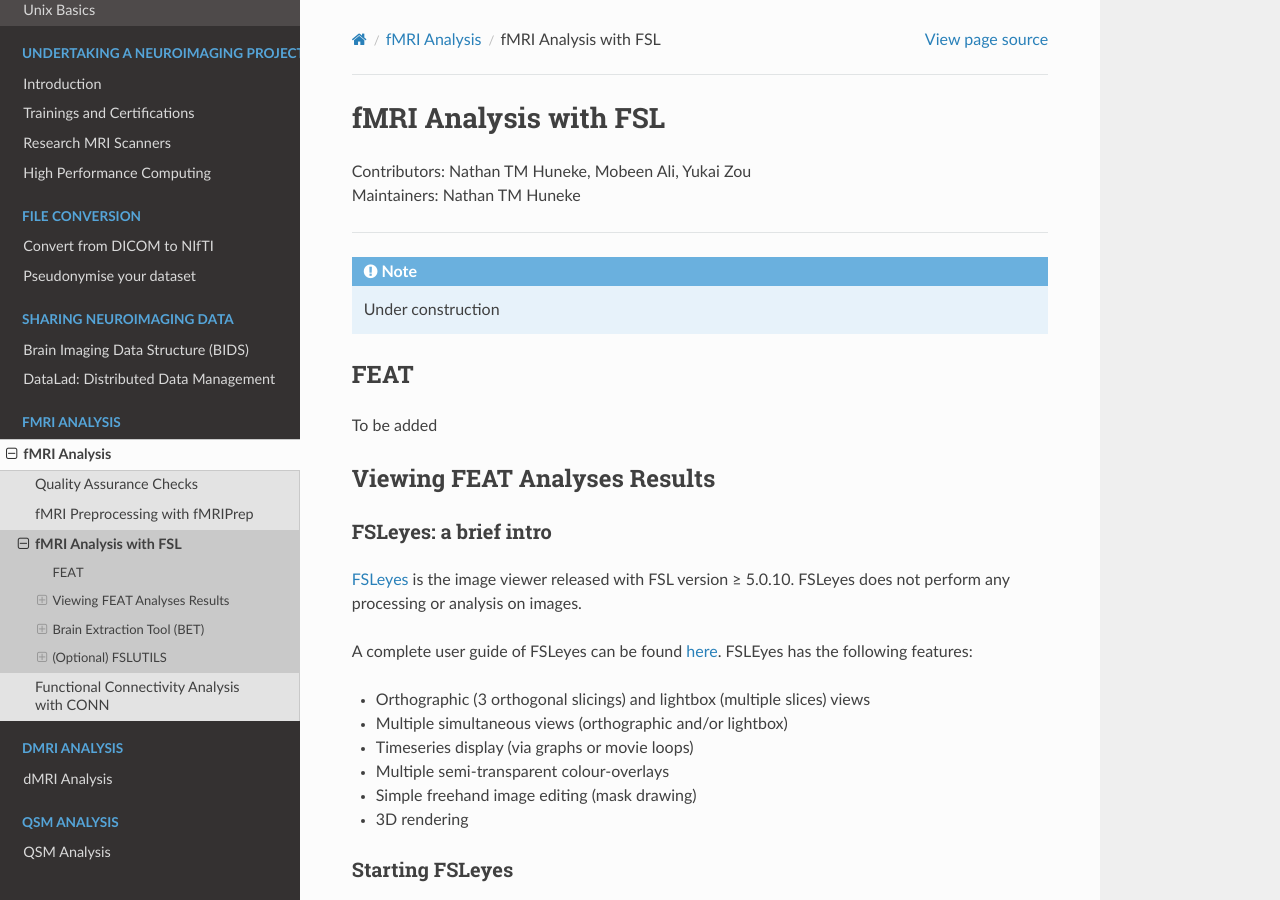
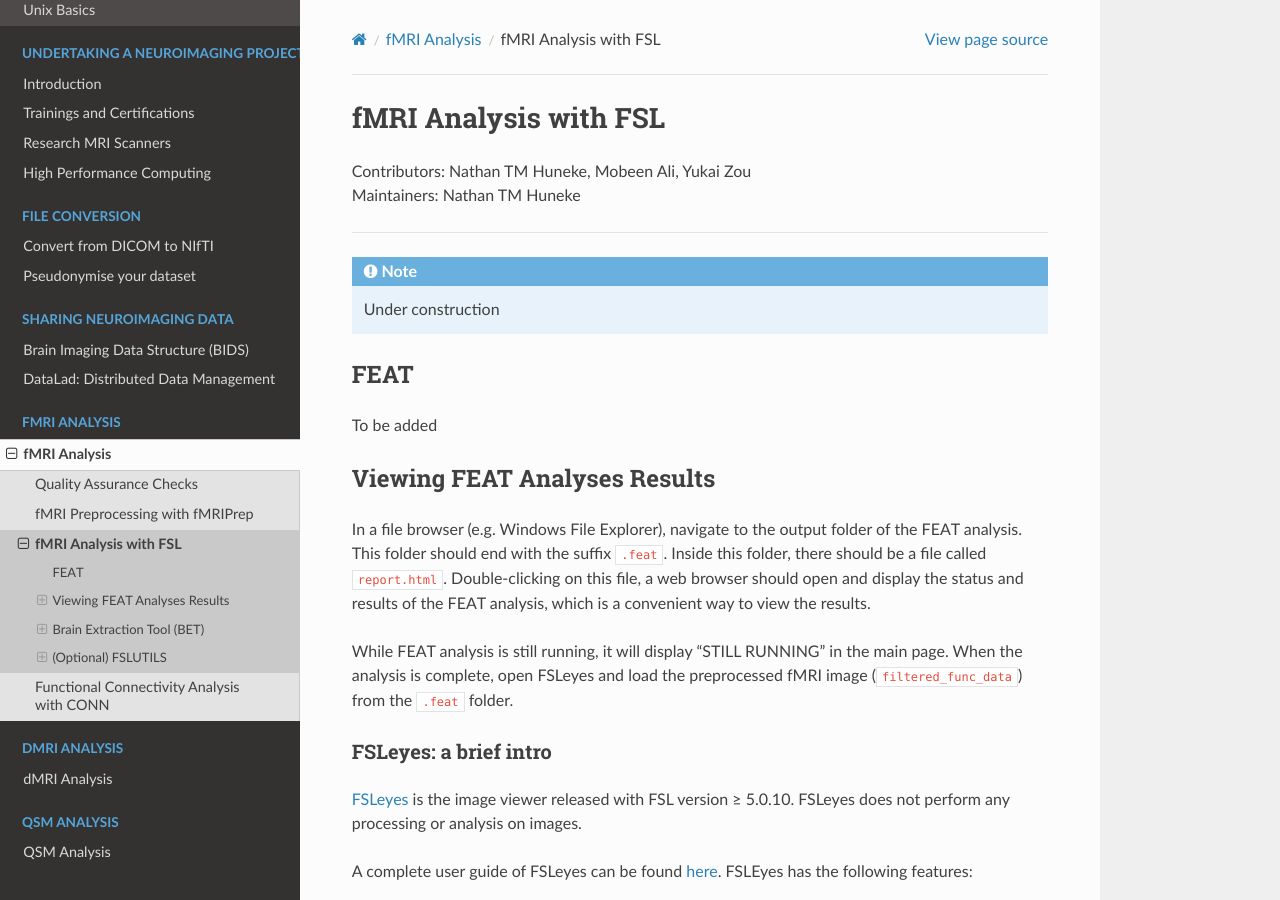
Before and after one commit to nhuneke/sotnir-handbook, a Sphinx documentation site: the page built from docs/fmri-analysis/fsl/intro.rst, in a window 1280 px wide and 900 px high. Built offline with Sphinx 7.4.7 and the Read the Docs theme 2.0.0, drawn with Linux system fonts in a browser that asks for light colours; pages that are not in the unit, such as notebooks, are missing from menus.

Commit message:
Updated FEAT

```diff
--- a/docs/fmri-analysis/fsl/intro.rst
+++ b/docs/fmri-analysis/fsl/intro.rst
@@ -18,6 +18,10 @@ To be added
 
 Viewing FEAT Analyses Results
 -----------------------------
+
+In a file browser (e.g. Windows File Explorer), navigate to the output folder of the FEAT analysis. This folder should end with the suffix ``.feat``. Inside this folder, there should be a file called ``report.html``. Double-clicking on this file, a web browser should open and display the status and results of the FEAT analysis, which is a convenient way to view the results.
+
+While FEAT analysis is still running, it will display "STILL RUNNING" in the main page. When the analysis is complete, open FSLeyes and load the preprocessed fMRI image (``filtered_func_data``) from the ``.feat`` folder.
 
 FSLeyes: a brief intro
 **********************
```
